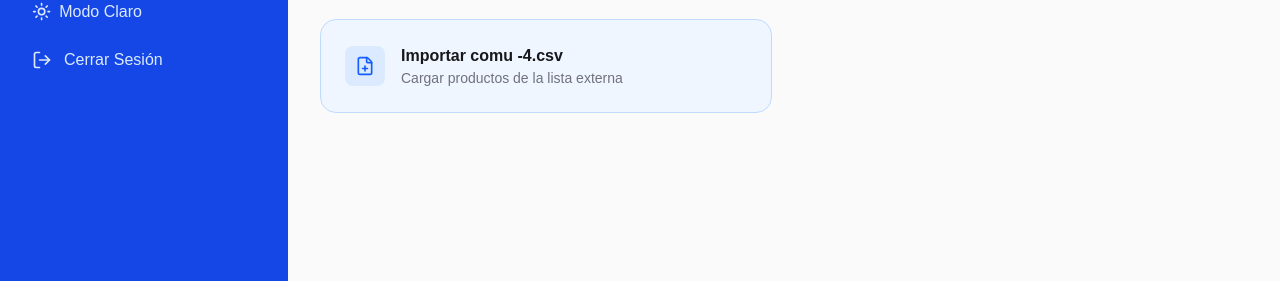
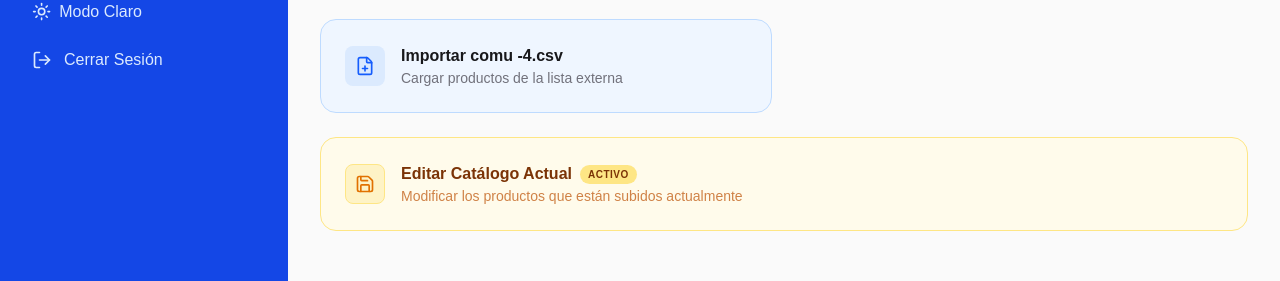
Before and after one commit to lilayrton/community-store-web, a Next.js app: page /admin/products/setup in a window 1280 px wide. Shown: the part 401-682 px from the top of the page. Built offline with nearby package versions, Linux system fonts and the light colour scheme; no server answers; the database is empty.

Commit message:
feat: Add 'Editar Catálogo Actual' option to catalog editor

```diff
--- a/src/actions/admin/catalog-actions.ts
+++ b/src/actions/admin/catalog-actions.ts
@@ -689,4 +689,30 @@ export async function clearCatalogDraft() {
         console.error("Error clearing catalog draft:", error);
         return { success: false, error };
     }
+}export async function getActiveCatalogProducts(): Promise<CatalogProduct[]> {
+    try {
+        const products = await prisma.product.findMany({
+            where: {
+                isArchived: false
+            }
+        });
+
+        return products.map(p => ({
+            id: p.id,
+            name: p.name,
+            price: Number(p.price),
+            category: p.category,
+            format: p.format,
+            packageType: p.packageType,
+            packageQuantity: p.packageQuantity,
+            unitPrice: p.unitPrice ? Number(p.unitPrice) : null,
+            stock: p.stock,
+            isStockTracked: p.isStockTracked,
+            isActive: true,
+            provider: p.provider
+        }));
+    } catch (error) {
+        console.error("Error fetching active catalog products:", error);
+        return [];
+    }
 }
--- a/src/app/admin/(dashboard)/products/setup/page.tsx
+++ b/src/app/admin/(dashboard)/products/setup/page.tsx
@@ -1,12 +1,12 @@
 "use client";
 
 import { useState, useEffect } from "react";
-import { History, CalendarDays, FilePlus, ChevronRight, Loader2, PackageOpen } from "lucide-react";
-import { getProductsFromCycle, publishCatalog, getRecentCycles, getQuinteroProducts, getComu4Products, clearCatalogDraft, CatalogProduct } from "@/actions/admin/catalog-actions";
+import { History, CalendarDays, FilePlus, ChevronRight, Loader2, PackageOpen, Save } from "lucide-react";
+import { getProductsFromCycle, publishCatalog, getRecentCycles, getQuinteroProducts, getComu4Products, clearCatalogDraft, getActiveCatalogProducts, CatalogProduct } from "@/actions/admin/catalog-actions";
 import CatalogEditor from "@/components/admin/CatalogEditor";
 
 type Step = "source" | "editor" | "summary";
-type SourceType = number | "blank" | "quintero" | "comu4";
+type SourceType = number | "blank" | "quintero" | "comu4" | "active";
 
 export default function ProductSetupPage() {
     const [step, setStep] = useState<Step>("source");
@@ -33,6 +33,8 @@ export default function ProductSetupPage() {
                 fetchedProducts = await getQuinteroProducts();
             } else if (source === "comu4") {
                 fetchedProducts = await getComu4Products();
+            } else if (source === "active") {
+                fetchedProducts = await getActiveCatalogProducts();
             } else {
                 fetchedProducts = await getProductsFromCycle(source as number);
             }
@@ -166,6 +168,24 @@ export default function ProductSetupPage() {
                                 <p className="text-zinc-500 dark:text-zinc-400 text-sm">Cargar productos de la lista externa</p>
                             </div>
                         </button>
+
+                        {/* Option: Edit Current Catalog (Gold Aesthetic) */}
+                        <button
+                            onClick={() => handleSourceSelect("active")}
+                            disabled={loading}
+                            className="p-6 bg-amber-50 dark:bg-amber-900/10 border border-amber-200 dark:border-amber-800/30 rounded-2xl text-left hover:shadow-md transition-all flex items-center gap-4 group md:col-span-2"
+                        >
+                            <div className="w-10 h-10 bg-amber-100 dark:bg-amber-900/30 rounded-lg flex items-center justify-center text-amber-600 dark:text-amber-400 border border-amber-200 dark:border-amber-800/50">
+                                <Save size={20} />
+                            </div>
+                            <div>
+                                <h3 className="font-bold text-amber-900 dark:text-amber-50 flex items-center gap-2">
+                                    Editar Catálogo Actual
+                                    <span className="px-2 py-0.5 bg-amber-200 dark:bg-amber-800/50 text-[10px] uppercase tracking-wider rounded-full">Activo</span>
+                                </h3>
+                                <p className="text-amber-700/70 dark:text-amber-400/70 text-sm">Modificar los productos que están subidos actualmente</p>
+                            </div>
+                        </button>
                     </div>
 
                     {loading && (
```
